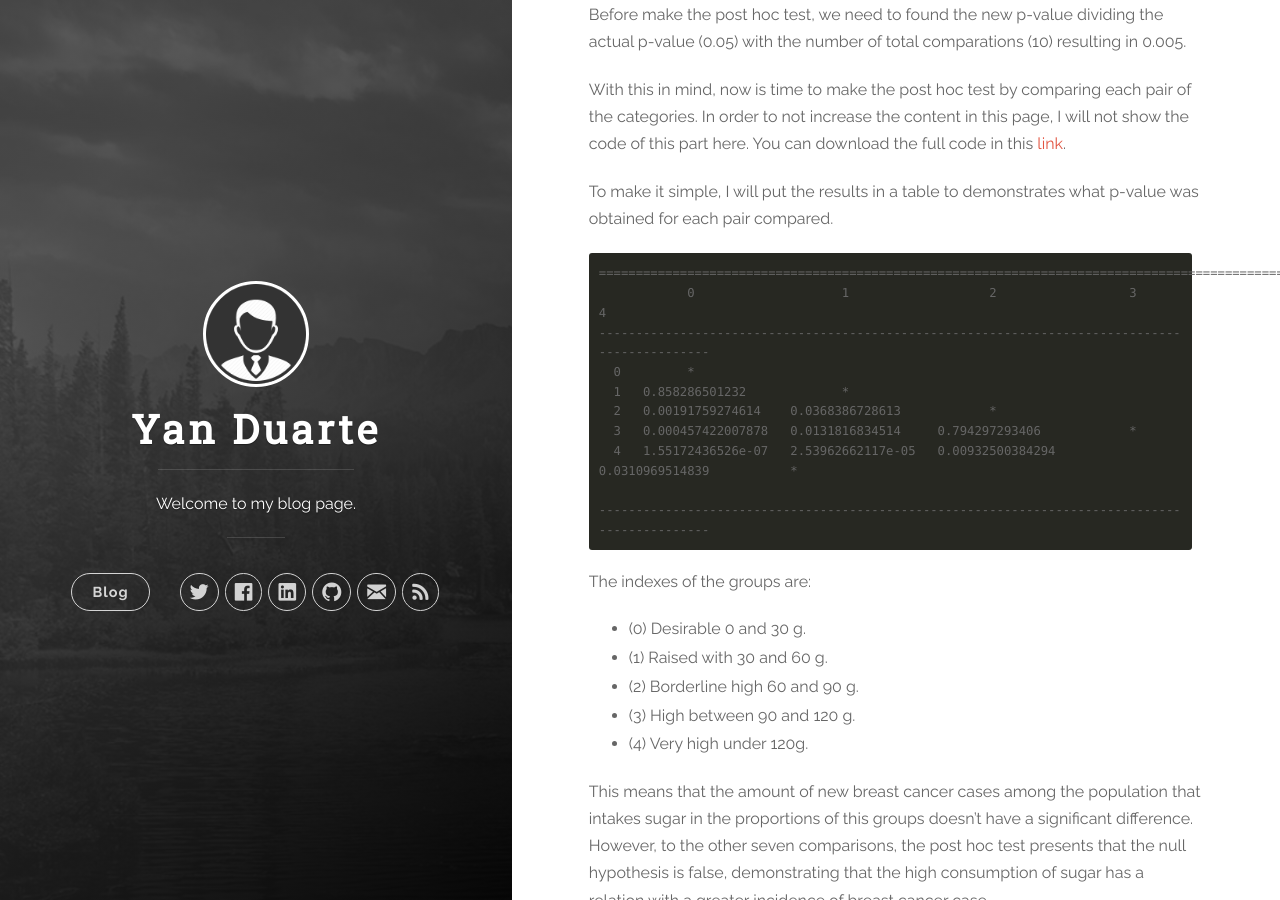
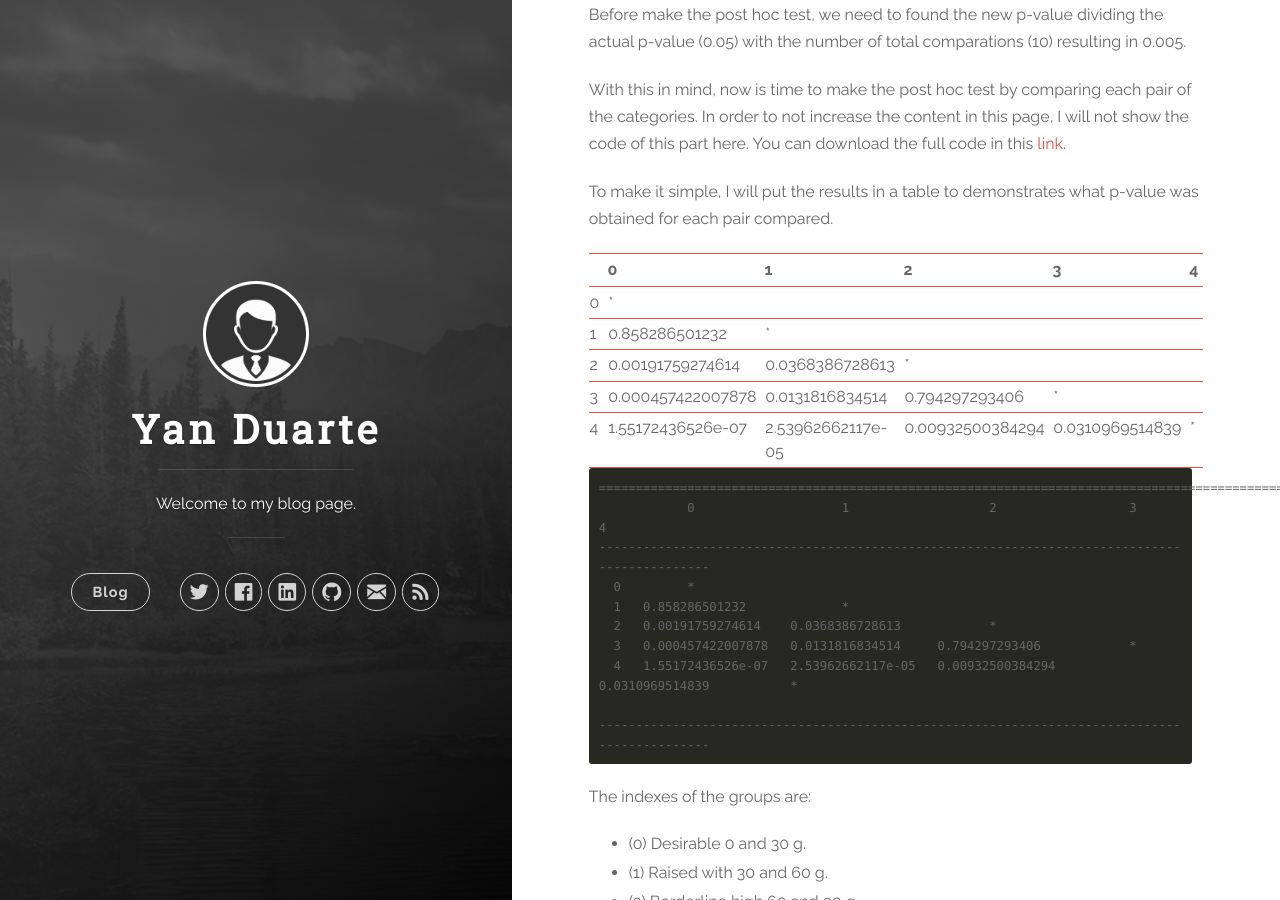
Before and after one commit to yan-duarte/yan-duarte.github.io, a Jekyll site: the page built from _posts/2016-08-06-DAT-Assignment2.md, in a window 1280 px wide and 900 px high, scrolled down 3679 px. Built offline with Jekyll 4.4.1, drawn with Linux system fonts in a browser that asks for light colours; nearby versions of some CDN libraries.

Commit message:
Updated 2016-08-06-DAT-Assignment2.md

````diff
--- a/_posts/2016-08-06-DAT-Assignment2.md
+++ b/_posts/2016-08-06-DAT-Assignment2.md
@@ -137,6 +137,17 @@ To make it simple, I will put the results in a table to demonstrates what p-valu
 
 
 
+|     |  0  |  1  |  2  |  3  |  4  |
+|:---:|:---:|:---:|:---:|:---:|:---:|
+|  0  |        \*           |                     |                    |                   |                   |
+|  1  |  0.858286501232     |         \*          |                    |                   |                   |
+|  2  |  0.00191759274614   |  0.0368386728613    |        \*          |                   |                   |
+|  3  |  0.000457422007878  |  0.0131816834514    |  0.794297293406    |         \*        |                   |
+|  4  |  1.55172436526e-07  |  2.53962662117e-05  |  0.00932500384294  |  0.0310969514839  |           \*
+
+
+
+
 ```
 ==============================================================================================
             0                    1                   2                  3                  4
````
